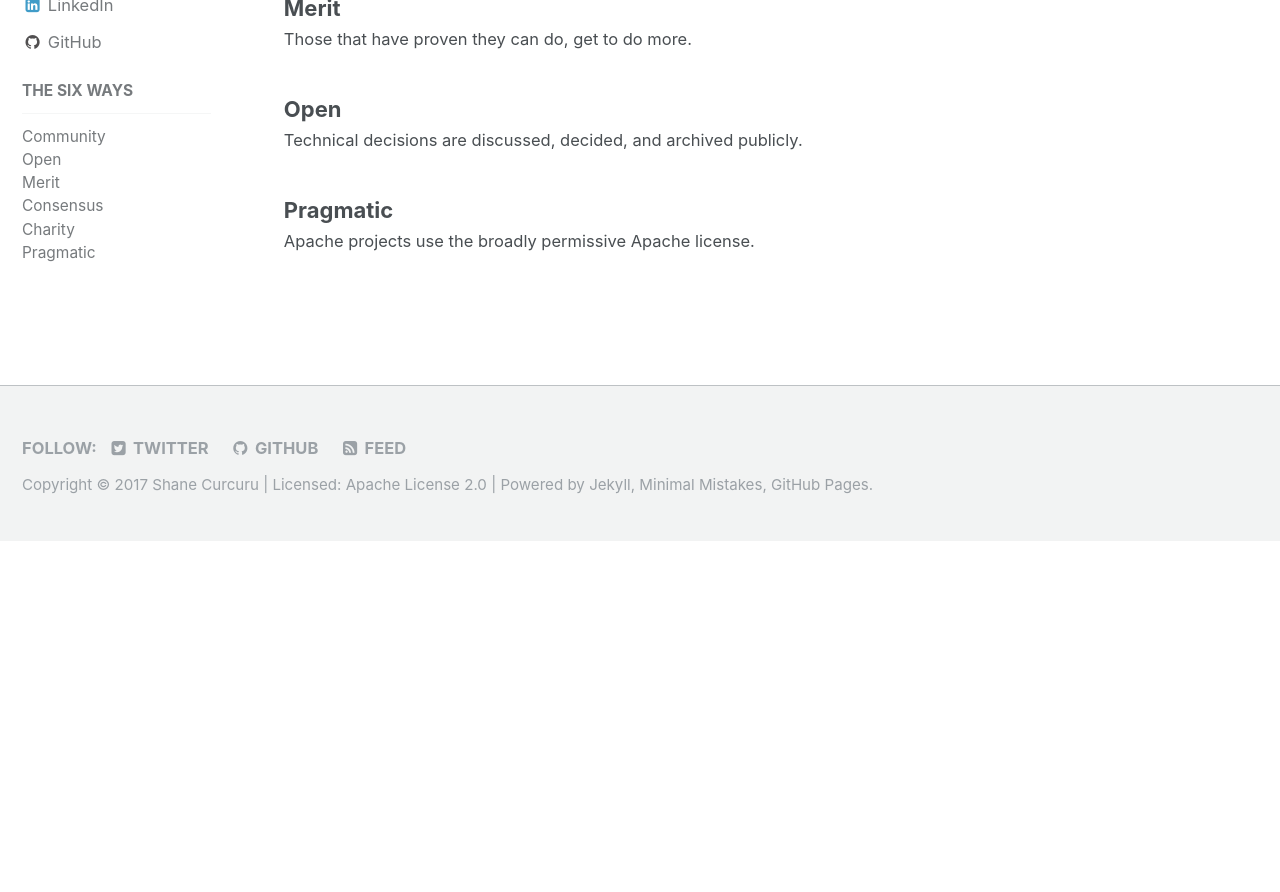
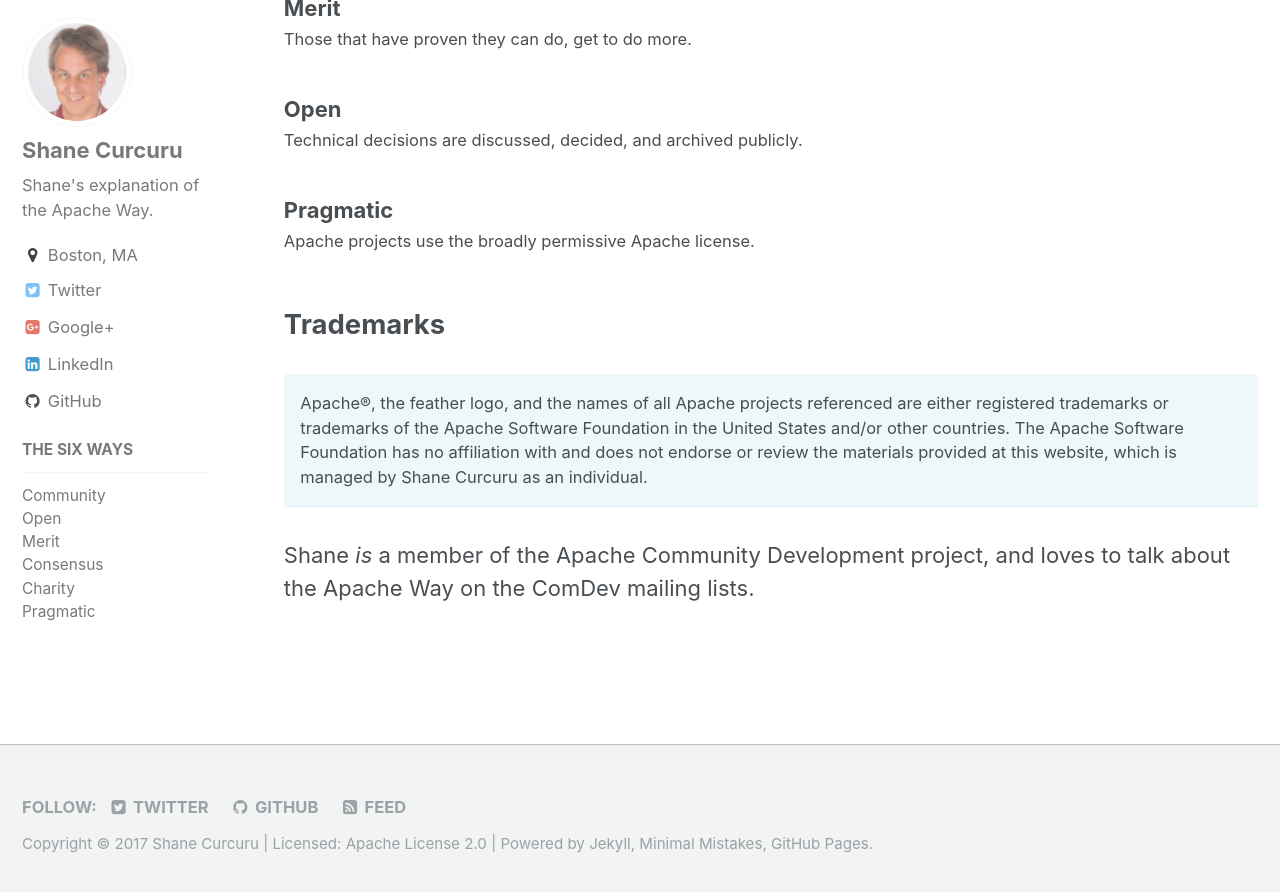
Before and after one commit to ShaneCurcuru/theapacheway.com, a Jekyll site: the page built from index.html, in a window 1280 px wide and 900 px high, scrolled down 1004 px. Shown: the top 892 px of the window. Built offline with Jekyll 4.4.1, drawn with Linux system fonts in a browser that asks for light colours; the list of posts is cut into pages by our own code; before the commit the page ends 1545 px from its top, so only the background shows below that.

Commit message:
Add trademark attribution to homepage

```diff
--- a/index.html
+++ b/index.html
@@ -16,3 +16,9 @@
 </p>
 
 {% include allways.html %}
+
+<h2>Trademarks</h2>
+
+<p class="notice--info">Apache®, the feather logo, and the names of all Apache projects referenced are either <a href="https://www.apache.org/foundation/marks/">registered trademarks or trademarks</a> of the <a href="http://www.apache.org/">Apache Software Foundation</a> in the United States and/or other countries.  The Apache Software Foundation has no affiliation with and does not endorse or review the materials provided at this website, which is managed by Shane Curcuru as an individual.</p>
+
+<p>Shane <i>is</i> a member of the <a href="https://community.apache.org/">Apache Community Development project</a>, and loves to talk about the Apache Way on the <a href="https://lists.apache.org/list.html?dev@community.apache.org">ComDev mailing lists</a>.</p>
```
